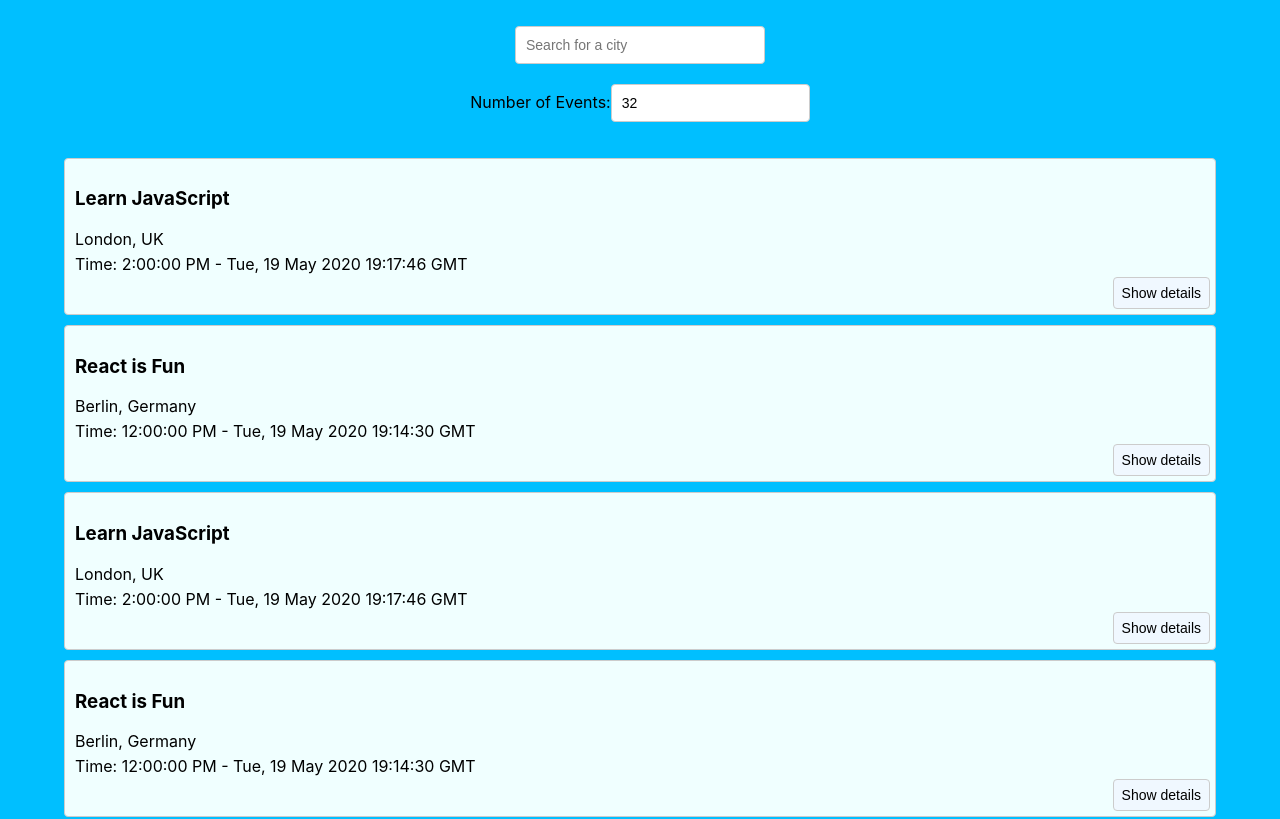
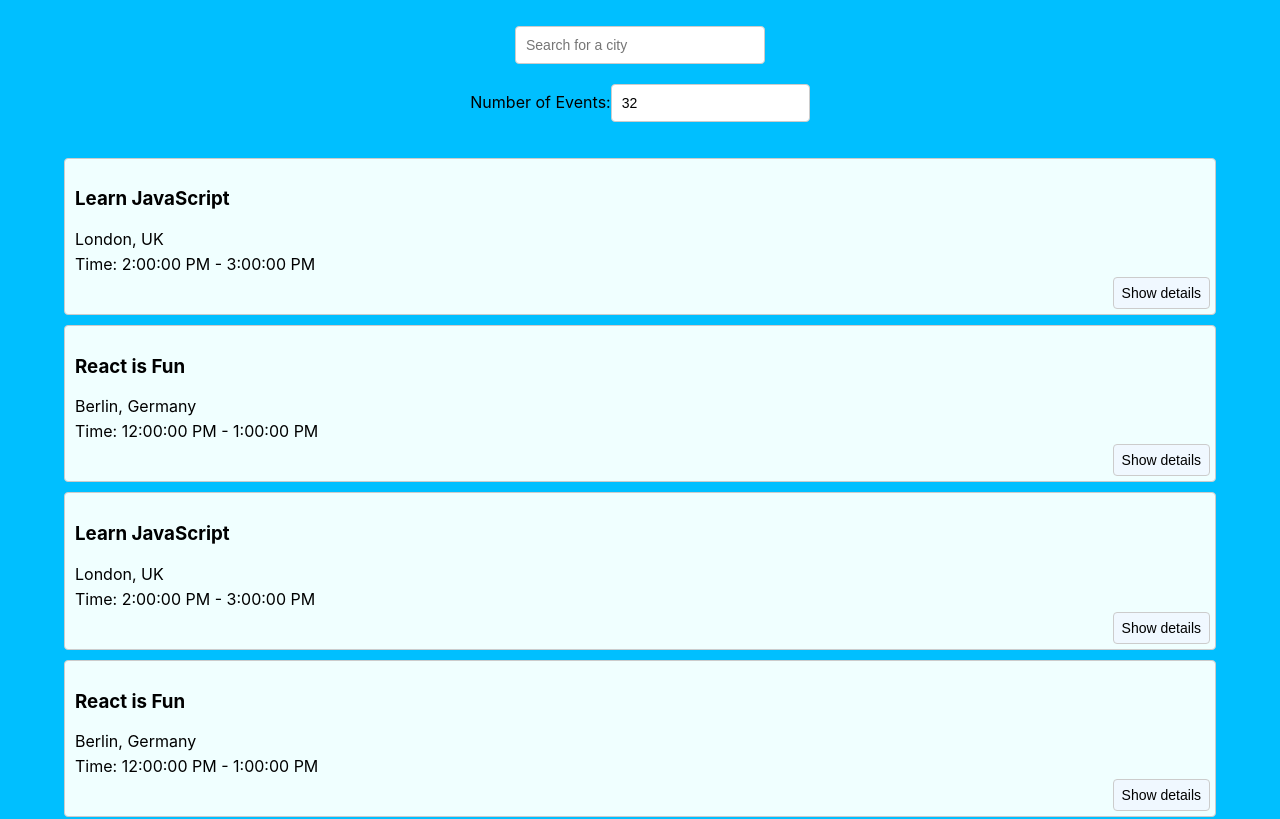
Before and after one commit to AJSorbello/meet, a React (Create React App) app: page / in a window 1280 px wide. Shown: the top 819 px of the page. Built offline with nearby package versions, Linux system fonts and the light colour scheme.

Commit message:
optimized start-endtime event component

```diff
--- a/src/components/Event.js
+++ b/src/components/Event.js
@@ -4,12 +4,12 @@ const Event = ({event}) => {
   const [showDetails, setShowDetails] = useState(false);
   // Convert the event start time to the viewer's local time
 const startTime = new Date(event.start.dateTime).toLocaleTimeString();
-
+const endTime = new Date(event.end.dateTime).toLocaleTimeString();
   return (
     <li className="event">
       <h3>{event?.summary}</h3>
       <p>{event?.location}</p>
-      <p>Time: {startTime} - {(new Date(event.created)).toUTCString()}</p>
+      <p>Time: {startTime} - {endTime}</p>
       {showDetails ?
         <p className="details">{event.description}</p> :
         null
```
Also changed, not shown: 1 other file (tests, documents, lock files or other folders).
